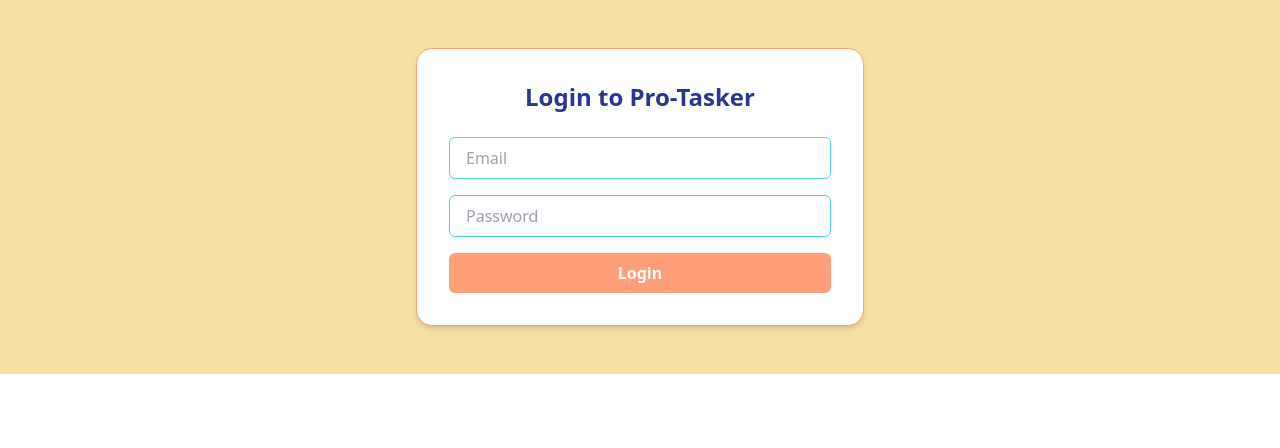
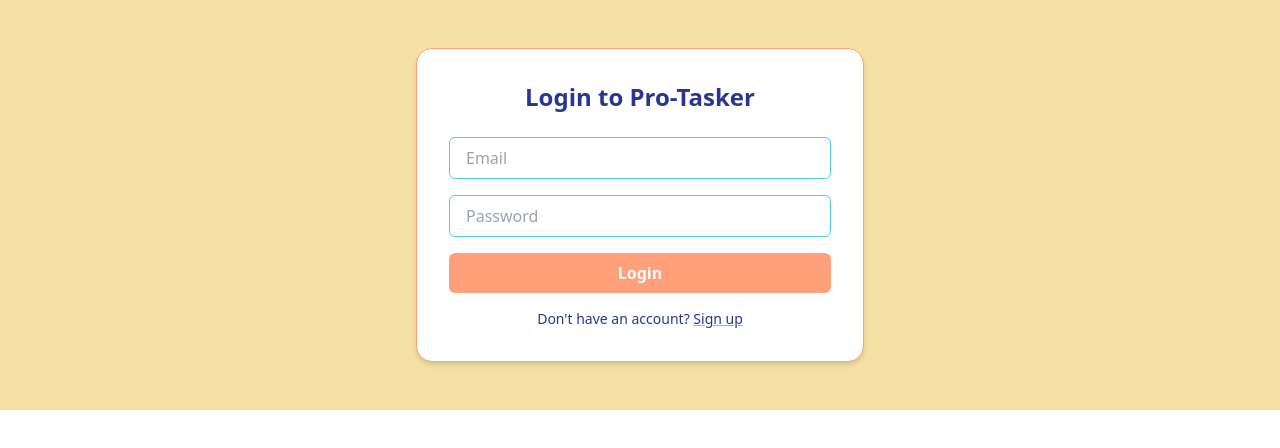
Before and after one commit to khadijaAmzoug/pro-tasker, a React (Vite) app in the folder Tasker-frontend/: page /login in a window 1280 px wide. Shown: the top 448 px of the page. Built offline with nearby package versions, Linux system fonts and the light colour scheme; no server answers.

Commit message:
add Sign up link from Login to /register

```diff
--- a/Tasker-frontend/src/pages/Login.jsx
+++ b/Tasker-frontend/src/pages/Login.jsx
@@ -3,6 +3,7 @@ import { useState } from "react";
 import { useNavigate } from "react-router-dom";
 import useLogin from "../hooks/useLogin";   // calls POST /users/login
 import { useAuth } from "../context/AuthContext"; // has isAuthenticated
+import { Link } from "react-router-dom";
 
 export default function Login() {
   const [email, setEmail] = useState("");
@@ -59,6 +60,12 @@ export default function Login() {
             {loading ? "Checking..." : "Login"}
           </button>
         </form>
+        <p className="text-sm text-center text-[#283593] mt-4">
+  Don't have an account?{" "}
+  <Link to="/register" className="underline decoration-[#4DD0E1]">
+    Sign up
+  </Link>
+</p>
       </div>
     </div>
   );
```
